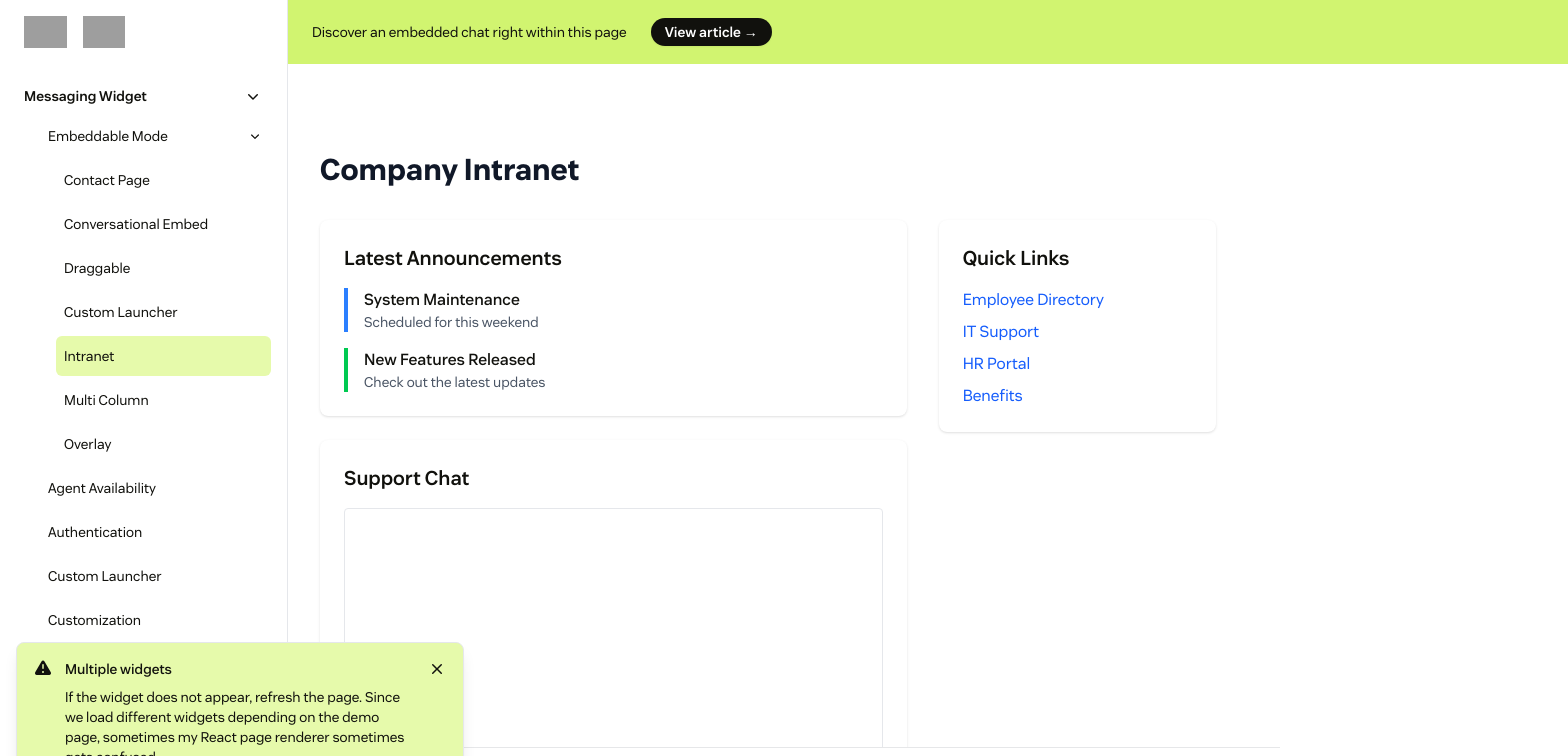
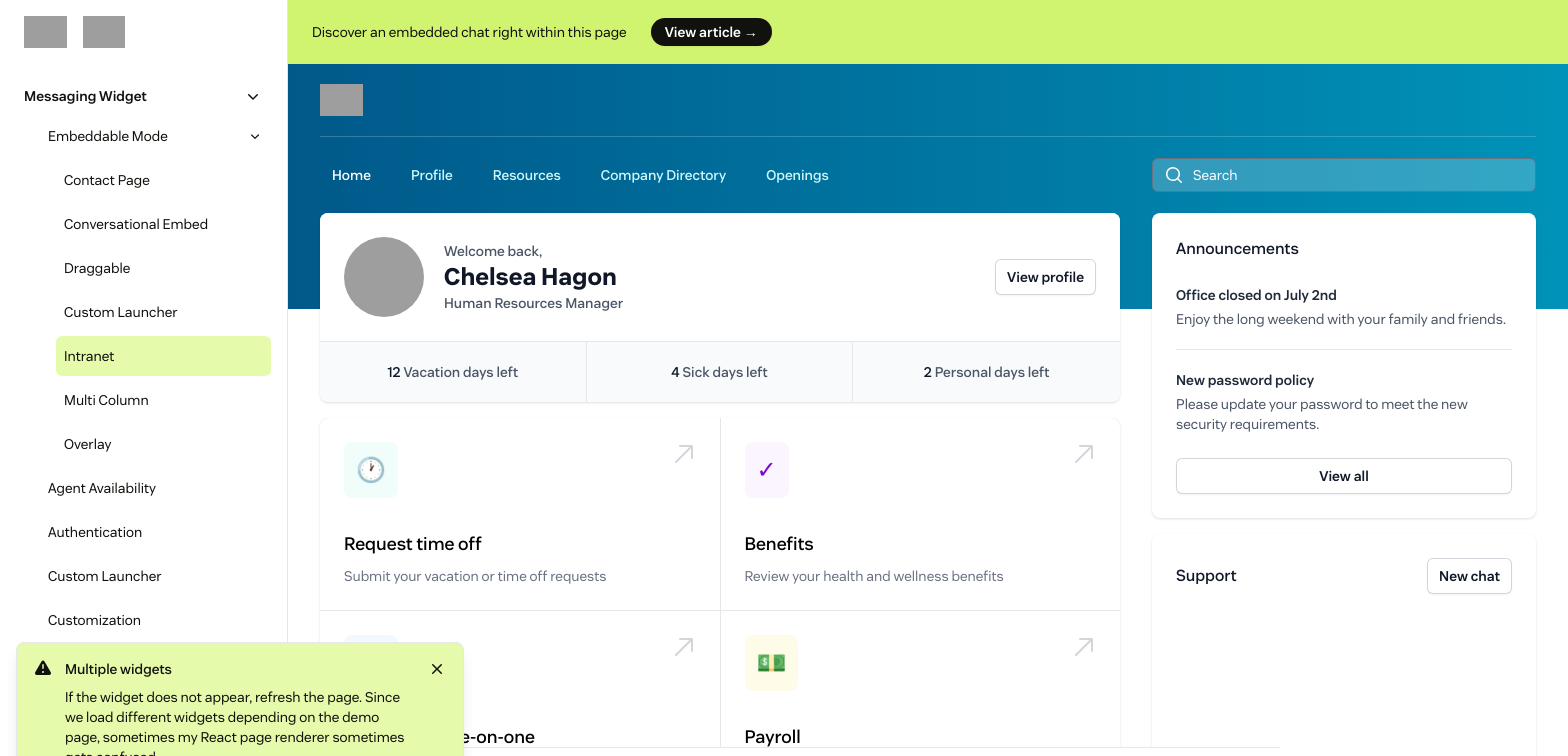
Before and after one commit to verschoren/zendesk_widget, a React (Vite) app: page /embed/intranet in a window 1280 px wide. Shown: the top 756 px of the page, 1568 px wide, since content can reach past the window. Built offline with nearby package versions, Linux system fonts and the light colour scheme; grey boxes are pictures that could not be loaded.

Commit message:
Fix intranet

```diff
--- a/src/pages/embed/Intranet.tsx
+++ b/src/pages/embed/Intranet.tsx
@@ -12,6 +12,15 @@ export const metadata: PageMetadata = {
   description: 'Inline single message thread embedded in page',
   parentId: 'embeddable_mode'
 }
+
+const quickLinks = [
+  { name: 'Request time off', icon: '🕐', color: 'bg-teal-50 text-teal-700', description: 'Submit your vacation or time off requests' },
+  { name: 'Benefits', icon: '✓', color: 'bg-purple-50 text-purple-700', description: 'Review your health and wellness benefits' },
+  { name: 'Schedule a one-on-one', icon: '👥', color: 'bg-sky-50 text-sky-700', description: 'Book time with your manager or colleagues' },
+  { name: 'Payroll', icon: '💵', color: 'bg-yellow-50 text-yellow-700', description: 'Access your pay stubs and tax documents' },
+  { name: 'Submit an expense', icon: '📋', color: 'bg-rose-50 text-rose-700', description: 'File expense reports for reimbursement' },
+  { name: 'Training', icon: '🎓', color: 'bg-indigo-50 text-indigo-700', description: 'Browse available courses and certifications' }
+]
 
 export default function Intranet() {
   useEffect(() => {
@@ -29,11 +38,19 @@ export default function Intranet() {
       if (window.zE) {
         window.zE('messenger', 'render', {
           mode: 'embedded',
-          widget: {
-            targetElement: '#widget',
+          messageLog: {
+            targetElement: '#widget_messages',
           }
         })
-        window.zE('messenger', 'open')
+
+        window.zE('messenger:set', 'customization', {
+          common: {
+            hideHeader: true
+          },
+          conversationList: {
+            hideNewConversationButton: true
+          }
+        })
       }
     }
 
@@ -42,6 +59,12 @@ export default function Intranet() {
       if (existing) existing.remove()
     }
   }, [])
+
+  const handleNewConversation = () => {
+    if (window.zE) {
+      window.zE('messenger:ui', 'newConversation')
+    }
+  }
 
   return (
     <>
@@ -59,45 +82,182 @@ export default function Intranet() {
         </a>
       </div>
 
-      <div className="pt-16">
-        <div className="mx-auto max-w-7xl px-4 sm:px-6 lg:px-8 py-12">
-          <h1 className="text-3xl font-bold text-gray-900 dark:text-white mb-8">Company Intranet</h1>
+      <div className="absolute top-16 w-full">
+        {/* Intranet Header */}
+        <header className="bg-gradient-to-r from-sky-800 to-cyan-600 pb-24">
+          <div className="mx-auto max-w-3xl px-4 sm:px-6 lg:max-w-7xl lg:px-8">
+            <div className="relative flex flex-wrap items-center justify-center lg:justify-between">
+              {/* Logo */}
+              <div className="absolute left-0 shrink-0 py-5 lg:static">
+                <a href="#">
+                  <span className="sr-only">Your Company</span>
+                  <img src="https://tailwindcss.com/plus-assets/img/logos/mark.svg?color=cyan&shade=200" alt="" className="h-8 w-auto" />
+                </a>
+              </div>
 
-          <div className="grid grid-cols-1 lg:grid-cols-3 gap-8">
-            <div className="lg:col-span-2">
-              <div className="bg-white dark:bg-licorice rounded-lg shadow p-6 mb-6">
-                <h2 className="text-xl font-semibold mb-4 text-licorice dark:text-white">Latest Announcements</h2>
-                <div className="space-y-4">
-                  <div className="border-l-4 border-blue-500 pl-4">
-                    <h3 className="font-medium text-licorice dark:text-white">System Maintenance</h3>
-                    <p className="text-sm text-gray-600 dark:text-gray-300">Scheduled for this weekend</p>
+              <div className="w-full py-5 lg:border-t lg:border-white/20">
+                <div className="lg:grid lg:grid-cols-3 lg:items-center lg:gap-8">
+                  {/* Left nav */}
+                  <div className="hidden lg:col-span-2 lg:block">
+                    <nav className="flex space-x-4">
+                      <a href="#" aria-current="page" className="rounded-md px-3 py-2 text-sm font-medium text-white hover:bg-white/10">Home</a>
+                      <a href="#" className="rounded-md px-3 py-2 text-sm font-medium text-cyan-100 hover:bg-white/10">Profile</a>
+                      <a href="#" className="rounded-md px-3 py-2 text-sm font-medium text-cyan-100 hover:bg-white/10">Resources</a>
+                      <a href="#" className="rounded-md px-3 py-2 text-sm font-medium text-cyan-100 hover:bg-white/10">Company Directory</a>
+                      <a href="#" className="rounded-md px-3 py-2 text-sm font-medium text-cyan-100 hover:bg-white/10">Openings</a>
+                    </nav>
                   </div>
-                  <div className="border-l-4 border-green-500 pl-4">
-                    <h3 className="font-medium text-licorice dark:text-white">New Features Released</h3>
-                    <p className="text-sm text-gray-600 dark:text-gray-300">Check out the latest updates</p>
+                  <div className="px-12 lg:px-0">
+                    {/* Search */}
+                    <div className="mx-auto grid w-full max-w-xs grid-cols-1 lg:max-w-md">
+                      <input type="search" name="search" placeholder="Search" className="peer col-start-1 row-start-1 block w-full rounded-md bg-white/20 py-1.5 pr-3 pl-10 text-base text-white outline-none placeholder:text-white focus:bg-white focus:placeholder:text-gray-400 sm:text-sm" />
+                      <svg viewBox="0 0 20 20" fill="currentColor" className="pointer-events-none col-start-1 row-start-1 ml-3 size-5 self-center text-white peer-focus:text-gray-400">
+                        <path d="M9 3.5a5.5 5.5 0 1 0 0 11 5.5 5.5 0 0 0 0-11ZM2 9a7 7 0 1 1 12.452 4.391l3.328 3.329a.75.75 0 1 1-1.06 1.06l-3.329-3.328A7 7 0 0 1 2 9Z" clipRule="evenodd" fillRule="evenodd" />
+                      </svg>
+                    </div>
                   </div>
                 </div>
               </div>
+            </div>
+          </div>
+        </header>
 
-              <div className="bg-white dark:bg-licorice rounded-lg shadow p-6">
-                <h2 className="text-xl font-semibold mb-4 text-licorice dark:text-white">Support Chat</h2>
-                <div id="widget" className="h-[600px] border border-gray-200 rounded"></div>
+        <main className="-mt-24 pb-8">
+          <div className="mx-auto max-w-3xl px-4 sm:px-6 lg:max-w-7xl lg:px-8">
+            {/* Main 3 column grid */}
+            <div className="grid grid-cols-1 items-start gap-4 lg:grid-cols-3 lg:gap-8">
+              {/* Left column */}
+              <div className="grid grid-cols-1 gap-4 lg:col-span-2">
+                {/* Welcome panel */}
+                <section>
+                  <div className="overflow-hidden rounded-lg bg-white shadow-sm">
+                    <div className="bg-white p-6">
+                      <div className="sm:flex sm:items-center sm:justify-between">
+                        <div className="sm:flex sm:space-x-5">
+                          <div className="shrink-0">
+                            <img src="https://images.unsplash.com/photo-1550525811-e5869dd03032?ixlib=rb-1.2.1&auto=format&fit=facearea&facepad=2&w=256&h=256&q=80" alt="" className="mx-auto size-20 rounded-full" />
+                          </div>
+                          <div className="mt-4 text-center sm:mt-0 sm:pt-1 sm:text-left">
+                            <p className="text-sm font-medium text-gray-600">Welcome back,</p>
+                            <p className="text-xl font-bold text-gray-900 sm:text-2xl">Chelsea Hagon</p>
+                            <p className="text-sm font-medium text-gray-600">Human Resources Manager</p>
+                          </div>
+                        </div>
+                        <div className="mt-5 flex justify-center sm:mt-0">
+                          <a href="#" className="flex items-center justify-center rounded-md bg-white px-3 py-2 text-sm font-semibold text-gray-900 shadow-xs ring-1 ring-gray-300 ring-inset hover:bg-gray-50">View profile</a>
+                        </div>
+                      </div>
+                    </div>
+                    <div className="grid grid-cols-1 divide-y divide-gray-200 border-t border-gray-200 bg-gray-50 sm:grid-cols-3 sm:divide-x sm:divide-y-0">
+                      <div className="px-6 py-5 text-center text-sm font-medium">
+                        <span className="text-gray-900">12</span> <span className="text-gray-600">Vacation days left</span>
+                      </div>
+                      <div className="px-6 py-5 text-center text-sm font-medium">
+                        <span className="text-gray-900">4</span> <span className="text-gray-600">Sick days left</span>
+                      </div>
+                      <div className="px-6 py-5 text-center text-sm font-medium">
+                        <span className="text-gray-900">2</span> <span className="text-gray-600">Personal days left</span>
+                      </div>
+                    </div>
+                  </div>
+                </section>
+
+                {/* Actions panel */}
+                <section>
+                  <div className="divide-y divide-gray-200 overflow-hidden rounded-lg bg-gray-200 shadow-sm sm:grid sm:grid-cols-2 sm:gap-px sm:divide-y-0">
+                    {quickLinks.map((link, index) => (
+                      <div
+                        key={link.name}
+                        className={`group relative bg-white p-6 focus-within:ring-2 focus-within:ring-cyan-500 focus-within:ring-inset ${
+                          index === 0 ? 'rounded-tl-lg sm:rounded-tr-none rounded-tr-lg' : ''
+                        } ${index === 1 ? 'sm:rounded-tr-lg' : ''} ${index === 4 ? 'sm:rounded-bl-lg' : ''} ${index === 5 ? 'rounded-bl-lg rounded-br-lg sm:rounded-bl-none' : ''}`}
+                      >
+                        <div>
+                          <span className={`inline-flex rounded-lg p-3 ring-4 ring-white ${link.color}`}>
+                            <span className="text-2xl">{link.icon}</span>
+                          </span>
+                        </div>
+                        <div className="mt-8">
+                          <h3 className="text-lg font-medium">
+                            <a href="#" className="focus:outline-none">
+                              <span className="absolute inset-0"></span>
+                              {link.name}
+                            </a>
+                          </h3>
+                          <p className="mt-2 text-sm text-gray-500">{link.description}</p>
+                        </div>
+                        <span className="pointer-events-none absolute top-6 right-6 text-gray-300 group-hover:text-gray-400">
+                          <svg viewBox="0 0 24 24" fill="currentColor" className="size-6">
+                            <path d="M20 4h1a1 1 0 00-1-1v1zm-1 12a1 1 0 102 0h-2zM8 3a1 1 0 000 2V3zM3.293 19.293a1 1 0 101.414 1.414l-1.414-1.414zM19 4v12h2V4h-2zm1-1H8v2h12V3zm-.707.293l-16 16 1.414 1.414 16-16-1.414-1.414z" />
+                          </svg>
+                        </span>
+                      </div>
+                    ))}
+                  </div>
+                </section>
               </div>
-            </div>
 
-            <div>
-              <div className="bg-white dark:bg-licorice rounded-lg shadow p-6">
-                <h2 className="text-xl font-semibold mb-4 text-licorice dark:text-white">Quick Links</h2>
-                <ul className="space-y-2">
-                  <li><a href="#" className="text-blue-600 dark:text-blue-400 hover:underline">Employee Directory</a></li>
-                  <li><a href="#" className="text-blue-600 dark:text-blue-400 hover:underline">IT Support</a></li>
-                  <li><a href="#" className="text-blue-600 dark:text-blue-400 hover:underline">HR Portal</a></li>
-                  <li><a href="#" className="text-blue-600 dark:text-blue-400 hover:underline">Benefits</a></li>
-                </ul>
+              {/* Right column */}
+              <div className="grid grid-cols-1 gap-4">
+                {/* Announcements */}
+                <section>
+                  <div className="overflow-hidden rounded-lg bg-white shadow-sm">
+                    <div className="p-6">
+                      <h2 className="text-base font-medium text-gray-900">Announcements</h2>
+                      <div className="mt-6 flow-root">
+                        <ul role="list" className="-my-5 divide-y divide-gray-200">
+                          <li className="py-5">
+                            <div className="relative focus-within:ring-2 focus-within:ring-cyan-500">
+                              <h3 className="text-sm font-semibold text-gray-800">
+                                <a href="#" className="hover:underline focus:outline-none">
+                                  <span className="absolute inset-0"></span>
+                                  Office closed on July 2nd
+                                </a>
+                              </h3>
+                              <p className="mt-1 line-clamp-2 text-sm text-gray-600">Enjoy the long weekend with your family and friends.</p>
+                            </div>
+                          </li>
+                          <li className="py-5">
+                            <div className="relative focus-within:ring-2 focus-within:ring-cyan-500">
+                              <h3 className="text-sm font-semibold text-gray-800">
+                                <a href="#" className="hover:underline focus:outline-none">
+                                  <span className="absolute inset-0"></span>
+                                  New password policy
+                                </a>
+                              </h3>
+                              <p className="mt-1 line-clamp-2 text-sm text-gray-600">Please update your password to meet the new security requirements.</p>
+                            </div>
+                          </li>
+                        </ul>
+                      </div>
+                      <div className="mt-6">
+                        <a href="#" className="flex w-full items-center justify-center rounded-md bg-white px-3 py-2 text-sm font-semibold text-gray-900 shadow-xs ring-1 ring-gray-300 ring-inset hover:bg-gray-50">View all</a>
+                      </div>
+                    </div>
+                  </div>
+                </section>
+
+                {/* Support */}
+                <section>
+                  <div className="rounded-lg bg-white shadow-sm">
+                    <div className="px-6 pt-6">
+                      <div className="flex justify-between items-center">
+                        <h2 className="text-base font-medium text-gray-900">Support</h2>
+                        <button
+                          onClick={handleNewConversation}
+                          className="flex items-center justify-center rounded-md bg-white px-3 py-2 text-sm font-semibold text-gray-900 shadow-xs ring-1 ring-gray-300 ring-inset hover:bg-gray-50"
+                        >
+                          New chat
+                        </button>
+                      </div>
+                      <div className="flow-root h-[480px]" id="widget_messages"></div>
+                    </div>
+                  </div>
+                </section>
               </div>
             </div>
           </div>
-        </div>
+        </main>
       </div>
     </>
   )
```
